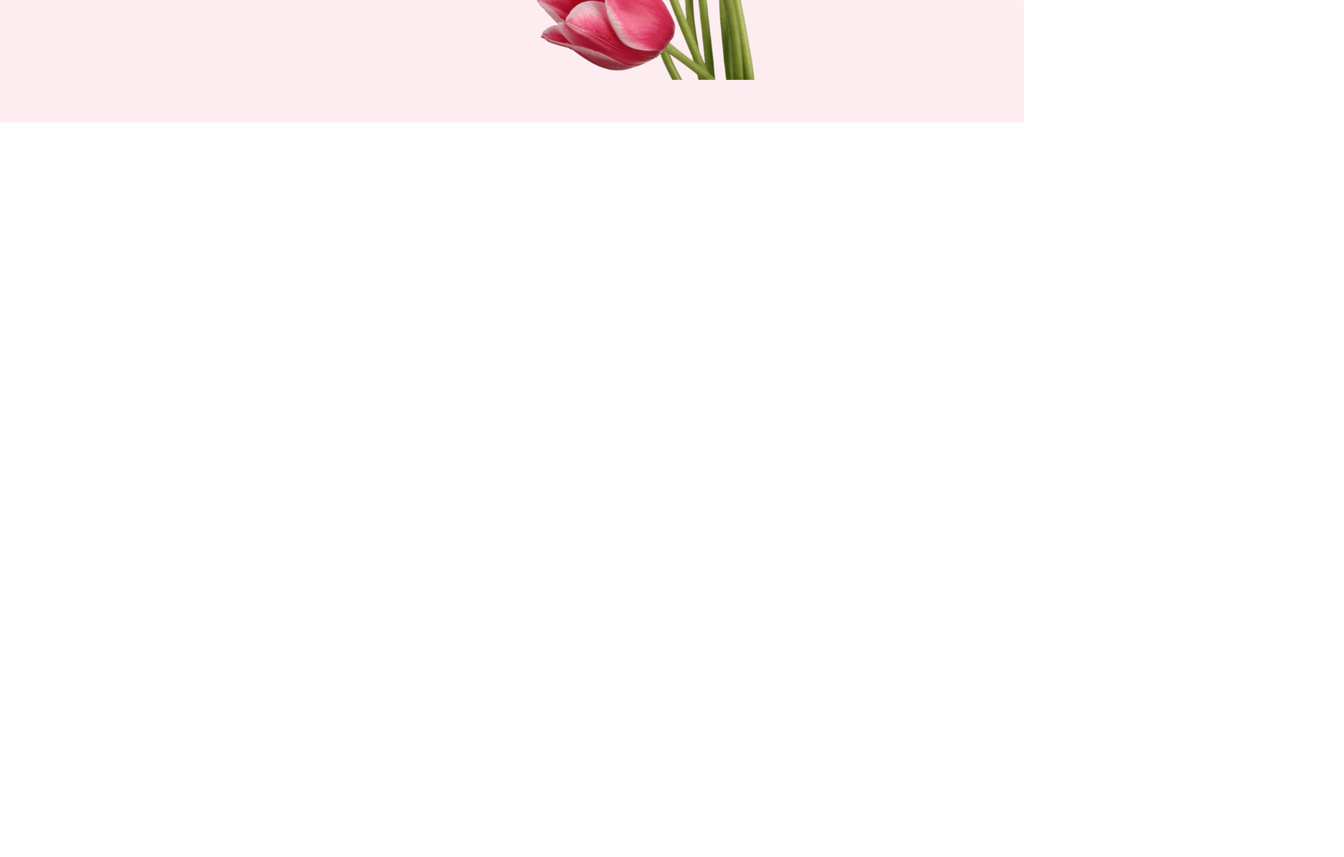
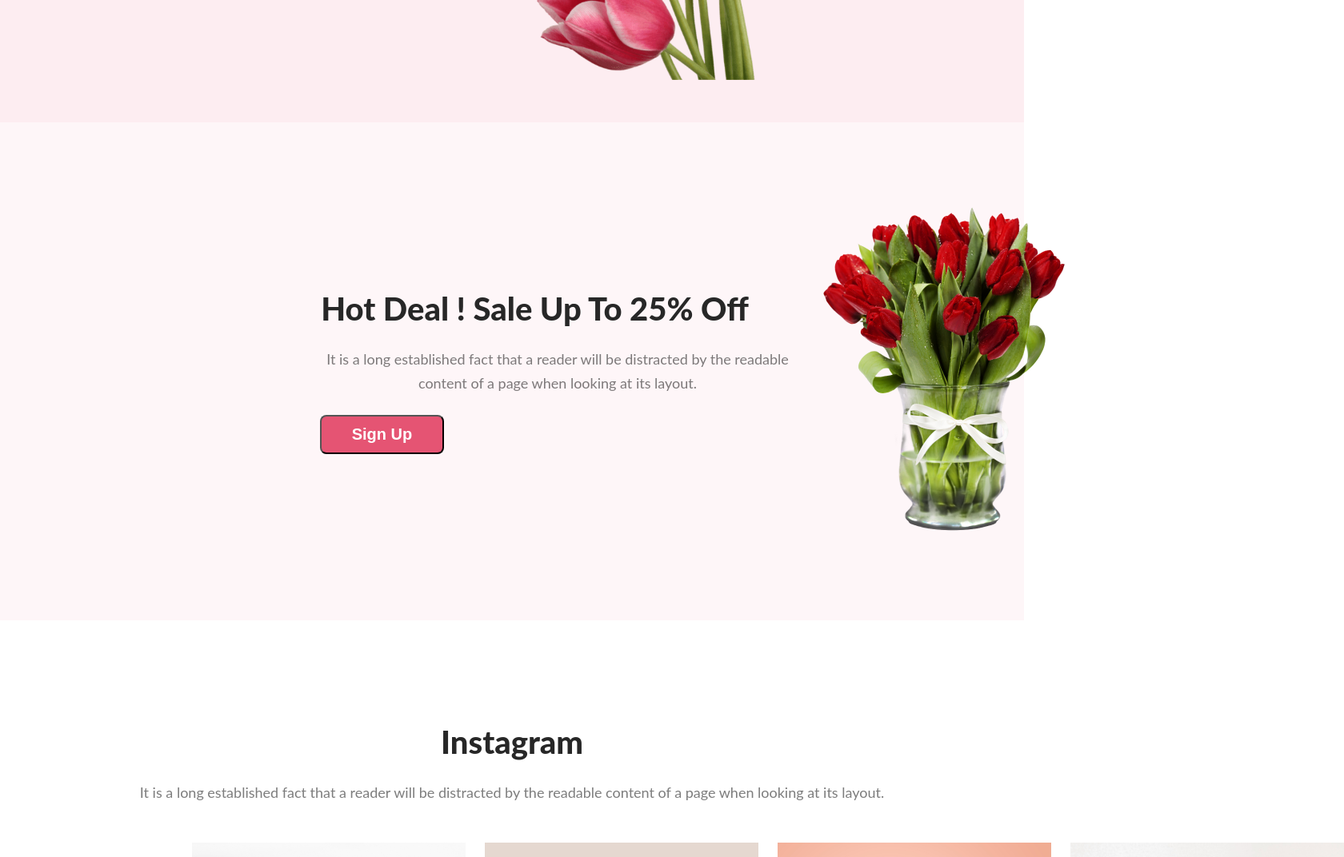
Before and after one commit to Mahadi-Hasan402180/First-assainment, a plain HTML site: page index.html in a window 1280 px wide. Shown: the part 500-1572 px from the top of the page at 80% size, 1680 px wide, since content can reach past the window. Before the commit the page ends 800 px from the top, so only its background shows below. Drawn offline with Linux system fonts and the light colour scheme.

Commit message:
instragram section added

```diff
--- a/index.html
+++ b/index.html
@@ -7,6 +7,8 @@
     <link rel="stylesheet" href="style.css">
 </head>
 <body>
+
+    <!-- start header  -->
 
     <header class="header-conteiner">
         <div>
@@ -20,20 +22,65 @@
 
        </div>
 
+    </header>
+    <!-- end header  -->
+
+    <!-- start main  -->
+
+    <main>
+        <section class="hotdeal-section">
+
+            <div class="hotedeal-contener">
+                <div>
+                    <h3 class="hotdeal-title">Hot Deal ! Sale Up To 25% Off</h3>
+                    <p class="hotedeal-text">It is a long established fact that a reader will be distracted by the readable content of a page when looking at its layout.</p>
+                    <button class="btn-primary">Sign Up</button>
+
+                </div>
+
+
+                <div>
+                    <img class="hotdeal-img" src="./Flower Asset/pngwing 8.png" alt="">
+                </div>
+            </div>
+
+        </section>
+
+        <!-- section instragram  -->
+
+
+          <section>
+            <div>
+                <h3 class="instagram-title">Instagram</h3>
+                <p class="instagram-description">It is a long established fact that a reader will be distracted by the readable content of a page when looking at its layout.</p>
+
+            </div>
+
+            <div class="instragram-img">
+                <img src="./Flower Asset/Rectangle 3.png" alt="">
+                <img src="./Flower Asset/Rectangle 4.png" alt="">
+                <img src="./Flower Asset/Rectangle 5.png" alt="">
+                <img src="./Flower Asset/Rectangle 6.png" alt="">
+
+
+            </div>
+
+          </section>
 
 
 
 
+    </main>
 
-    </header>
+    <!-- end main  -->
 
-    <main>
-
-    </main>
+    <!-- start footer  -->
 
     <footer>
 
     </footer>
 
+    <!-- end footer  -->
+
 </body>
 </html>
--- a/style.css
+++ b/style.css
@@ -40,6 +40,7 @@ body{
 
 
 
+
 }
 
 /* header start  */
@@ -66,3 +67,82 @@ body{
 }
 
 /* header end  */
+
+/* main start  */
+
+.hotedeal-contener{
+    display: flex;
+    justify-content: space-around;
+    align-items:center;
+    gap: 30px;
+    padding: 100px 400px;
+}
+
+.hotdeal-title{
+    color: #272727;
+    font-size: 40px;
+    font-weight: 800;
+    width: 537px;
+    height: 48px;
+    padding-bottom: 24px;
+    text-align: center;
+
+}
+.hotedeal-text{
+    width: 594px;
+    height: 60px;
+    color: rgba(39, 39, 39, 0.60);
+    text-align: center;
+    font-family: Lato;
+    font-size: 18px;
+    font-style: normal;
+    font-weight: 400;
+    line-height: 30px;
+
+
+}
+.hotdeal-section{
+    background-color:#E554730D;
+
+}
+
+.hotdeal-img{
+    height: 420px;
+    width: 318px;
+}
+
+/* section instragram  */
+
+.instagram-title{
+    color: #272727;
+    text-align: center;
+    font-family: Lato;
+    font-size: 40px;
+    font-style: normal;
+    font-weight: 800;
+    line-height: normal;
+    padding-bottom: 24px;
+    padding-top: 128px;
+    text-align: center;
+}
+
+.instagram-description{
+    text-align: center;
+    padding-bottom: 48px;
+    color: rgba(39, 39, 39, 0.60);
+    text-align: center;
+    font-family: Lato;
+    font-size: 18px;
+    font-style: normal;
+    font-weight: 400;
+    line-height: 30px;
+
+}
+
+.instragram-img{
+    display: flex;
+    gap: 24px;
+    padding-bottom: 128px;
+    padding-left: 240px;
+    padding-right: 240px;
+}
```
Also changed, not shown: Flower Asset/Rectangle 3.png (added).
